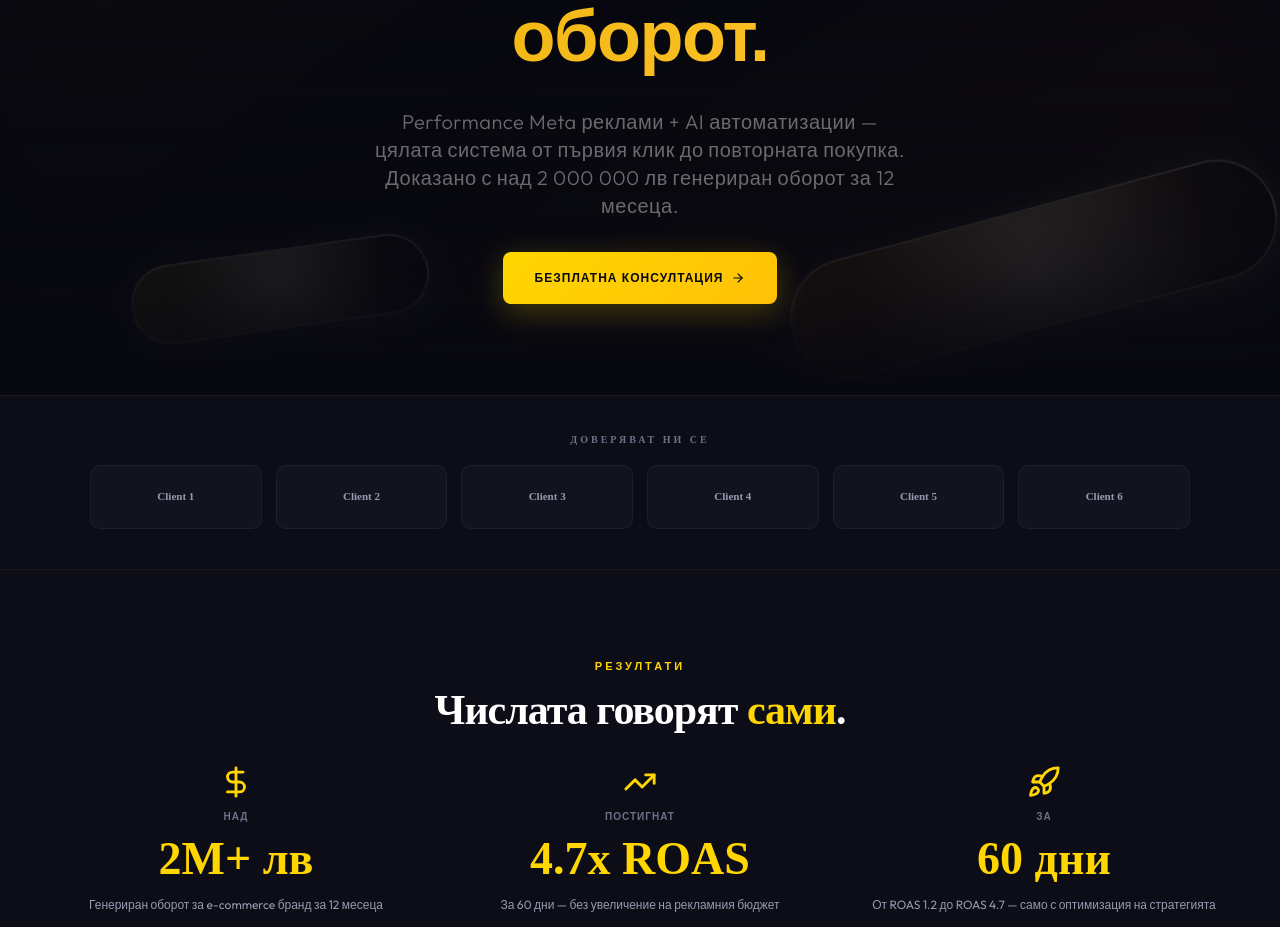
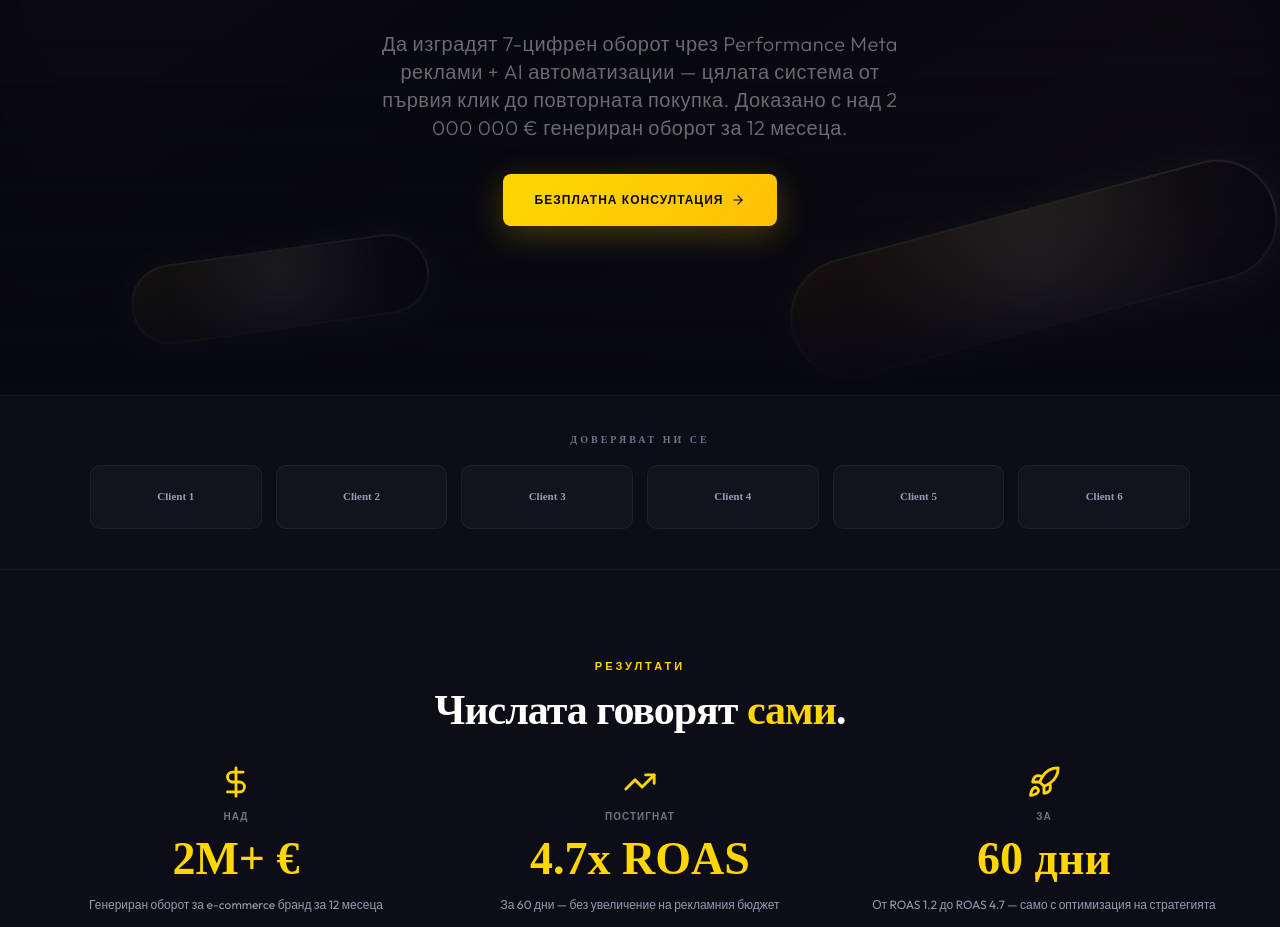
Before and after one commit to vstoimenov/profitbrand1.1, a React (Create React App) app: page / in a window 1280 px wide. Shown: the part 405-1332 px from the top of the page. Built offline with nearby package versions, Linux system fonts and the light colour scheme; a web font is replaced by a local one.

Commit message:
Restore typewriter effect, лв → €

```diff
--- a/public/index.html
+++ b/public/index.html
@@ -8,7 +8,7 @@
 
     <!-- Primary Meta -->
     <title>PROFITBRAND — Performance Marketing & AI за E-commerce | Виктор Стоименов</title>
-    <meta name="description" content="Помагам на български e-commerce брандове да изградят 7-цифрен оборот чрез Meta реклами и AI автоматизации. Доказано с 2 000 000+ лв генериран оборот." />
+    <meta name="description" content="Помагам на български e-commerce брандове да изградят 7-цифрен оборот чрез Meta реклами и AI автоматизации. Доказано с 2 000 000+ € генериран оборот." />
     <meta name="keywords" content="e-commerce маркетинг, Meta Ads e-commerce, AI автоматизации, performance marketing България, ROAS оптимизация, email automation Shopify, Виктор Стоименов, PROFITBRAND" />
     <meta name="author" content="Виктор Стоименов" />
     <meta name="robots" content="index, follow, max-image-preview:large" />
--- a/src/App.js
+++ b/src/App.js
@@ -105,15 +105,15 @@ const defaultClients = [
 ];
 
 const defaultTeam = [
-  { id: 1, name: "Виктор Стоименов", role: "CEO & Founder", bio: "Performance Marketing & AI Strategy. Специализирам в Meta реклами и AI автоматизации за e-commerce. Управлявал съм рекламни бюджети, генерирали над 2 000 000 лв оборот за 12 месеца. Не теоретизирам — всичко, което препоръчвам, съм тествал с реални пари и реални бизнеси.", photo: "" },
+  { id: 1, name: "Виктор Стоименов", role: "CEO & Founder", bio: "Performance Marketing & AI Strategy. Специализирам в Meta реклами и AI автоматизации за e-commerce. Управлявал съм рекламни бюджети, генерирали над 2 000 000 € оборот за 12 месеца. Не теоретизирам — всичко, което препоръчвам, съм тествал с реални пари и реални бизнеси.", photo: "" },
 ];
 
 const defaultCases = [
   {
     id: 1,
     client: "E-COMMERCE БРАНД — ОТ ROAS 1.2 ДО 4.7x ЗА 60 ДНИ",
-    problem: "ROAS 1.2 при 8 000 лв./мес рекламен бюджет — горяха пари без ясна стратегия. Нямаше email автоматизации, нямаше retargeting система, creative-ите не бяха тествани.",
-    result: "Пълен restructure на Meta кампаниите. Нови creative концепции с A/B тестване. AI-powered email flows за abandoned cart и post-purchase. Retargeting funnel с 3 нива. Резултат: ROAS 4.7x за 60 дни. Същият бюджет — 4x повече приходи. Без смяна на продукт. Брандът достигна над 2 000 000 лв оборот за 12 месеца.",
+    problem: "ROAS 1.2 при 8 000 €./мес рекламен бюджет — горяха пари без ясна стратегия. Нямаше email автоматизации, нямаше retargeting система, creative-ите не бяха тествани.",
+    result: "Пълен restructure на Meta кампаниите. Нови creative концепции с A/B тестване. AI-powered email flows за abandoned cart и post-purchase. Retargeting funnel с 3 нива. Резултат: ROAS 4.7x за 60 дни. Същият бюджет — 4x повече приходи. Без смяна на продукт. Брандът достигна над 2 000 000 € оборот за 12 месеца.",
     metric: "4.7x ROAS",
     time: "60 дни",
   },
@@ -175,7 +175,7 @@ const faqs = [
   { q: "Какво ако вече работя с агенция?", a: "Ако текущата ти агенция не ти дава ясни числа за ROAS, CAC и LTV — имаш проблем. Можем да направим безплатен audit и да видим къде са пропуските, преди да вземеш решение." },
   { q: "Как се заплаща?", a: "Работим на месечен retainer + performance бонус при постигане на KPIs. Без дългосрочни договори. Конкретните условия обсъждаме на консултацията." },
   { q: "Какво ви отличава от другите агенции?", a: "Не пускам просто реклами. Изграждам цялата система — от Meta ads до AI автоматизации за retention. Повечето агенции спират след клика. Аз работя до повторната покупка." },
-  { q: "За какъв размер e-commerce бизнес е подходящо?", a: "Работя с e-commerce брандове, които вече имат product-market fit и минимум 3 000-5 000 лв./месец рекламен бюджет. Ако си в начален етап без продажби — все още не е моментът." },
+  { q: "За какъв размер e-commerce бизнес е подходящо?", a: "Работя с e-commerce брандове, които вече имат product-market fit и минимум 3 000-5 000 €./месец рекламен бюджет. Ако си в начален етап без продажби — все още не е моментът." },
   { q: "Работите ли с брандове извън България?", a: "Фокусът ми е български e-commerce брандове и такива, продаващи на българския/европейския пазар. За международно скалиране — обсъждаме индивидуално." },
 ];
 
@@ -219,7 +219,7 @@ const workProcess = [
 ];
 
 const founderCredentials = [
-  "Управлявал съм рекламни бюджети, генерирали над 2 000 000 лв оборот за 12 месеца — за един e-commerce бранд.",
+  "Управлявал съм рекламни бюджети, генерирали над 2 000 000 € оборот за 12 месеца — за един e-commerce бранд.",
   "Постигнал съм ROAS 4.7x за 60 дни — от изходна точка ROAS 1.2 — без увеличение на бюджета.",
   "Специализирам само в e-commerce — Meta реклами, AI email автоматизации, conversion оптимизация. Без разсейване в други ниши.",
   "Не теоретизирам. Всичко, което препоръчвам, съм тествал с реални пари и реални брандове — не на семинари.",
@@ -803,9 +803,9 @@ button:focus-visible, a:focus-visible, input:focus-visible, textarea:focus-visib
     <>
       <HeroGeometric
         badge="PERFORMANCE MARKETING & AI ЗА E-COMMERCE"
-        title1="Помагам на e-commerce брандове"
-        title2="да изградят 7-цифрен оборот."
-        subtitle="Performance Meta реклами + AI автоматизации — цялата система от първия клик до повторната покупка. Доказано с над 2 000 000 лв генериран оборот за 12 месеца."
+        title1="Помагам на"
+        typewriterWords={["E-commerce брандове", "Shopify магазини", "DTC брандове", "Fashion брандове", "Beauty брандове"]}
+        subtitle="Да изградят 7-цифрен оборот чрез Performance Meta реклами + AI автоматизации — цялата система от първия клик до повторната покупка. Доказано с над 2 000 000 € генериран оборот за 12 месеца."
         ctaText="Безплатна Консултация"
         onCtaClick={() => setShowAudit(true)}
       />
@@ -832,7 +832,7 @@ button:focus-visible, a:focus-visible, input:focus-visible, textarea:focus-visib
           <div className="SI">
             <div className="SIi"><DollarSign size={34} /></div>
             <div className="SIs">Над</div>
-            <div className="SIn"><Counter end={2} suffix="M+ лв" /></div>
+            <div className="SIn"><Counter end={2} suffix="M+ €" /></div>
             <div className="SIl">Генериран оборот за e-commerce бранд за 12 месеца</div>
           </div>
           <div className="SI">
@@ -1013,7 +1013,7 @@ button:focus-visible, a:focus-visible, input:focus-visible, textarea:focus-visib
       <section className="sec" id="cases">
         <div {...ff("cstg")} className="tg">Резултати</div>
         <h2 {...ff("csh2", 0.1)} className="U">
-          Един бранд. <em>4x ROAS. 2 000 000+ лв оборот.</em>
+          Един бранд. <em>4x ROAS. 2 000 000+ € оборот.</em>
         </h2>
         <p {...ff("cssd", 0.15)} className="sdesc">
           Реален клиент. Реален бюджет. Реални числа от Ads Manager.
@@ -1161,7 +1161,7 @@ button:focus-visible, a:focus-visible, input:focus-visible, textarea:focus-visib
             <input value={form.phone} onChange={(e) => setForm({ ...form, phone: e.target.value })} placeholder="https://..." />
           </div>
           <div className="fg"><label>Месечен рекламен бюджет</label>
-            <textarea value={form.msg} onChange={(e) => setForm({ ...form, msg: e.target.value })} placeholder="Напр: 5 000 лв/мес. + кратко описание на бранда..." />
+            <textarea value={form.msg} onChange={(e) => setForm({ ...form, msg: e.target.value })} placeholder="Напр: 5 000 €/мес. + кратко описание на бранда..." />
           </div>
           <button className="btn" style={{ width: "100%" }} onClick={() => alert("Благодарим! Ще се свържа с теб до 24 часа.")}>
             Запази консултация <ArrowRight size={14} />
```
